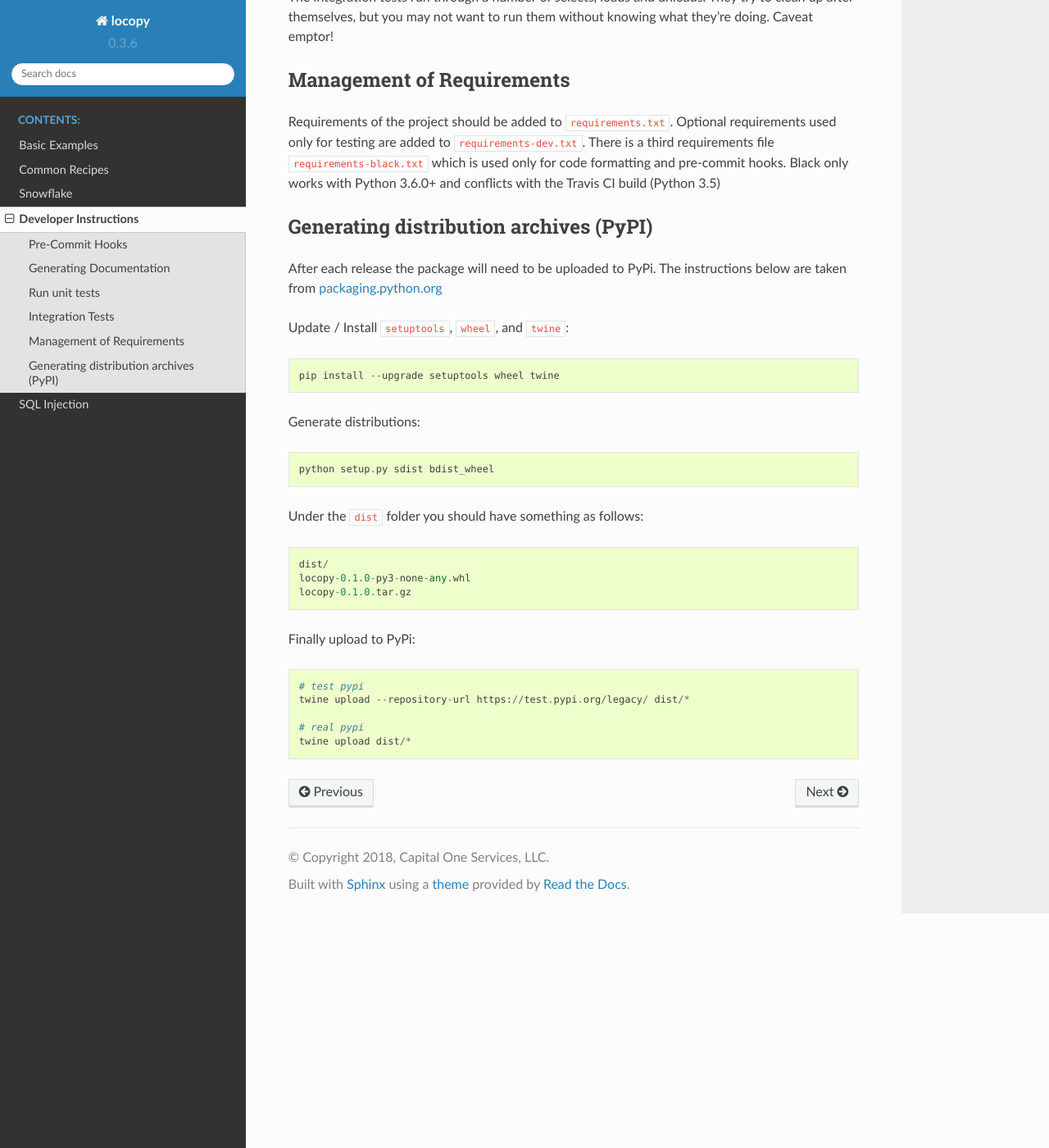
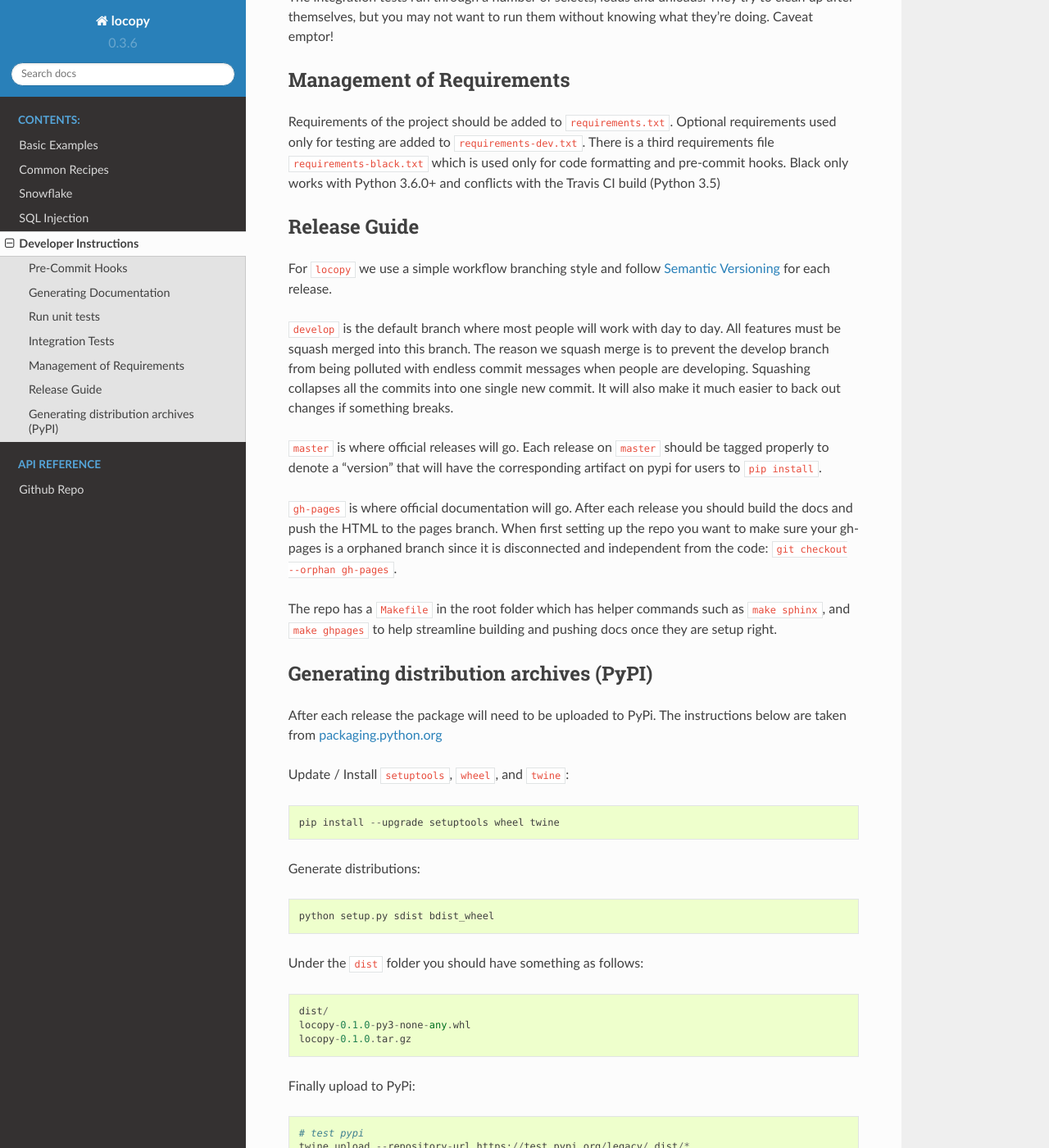
Before and after one commit to capitalone/locopy, a Sphinx documentation site: the page built from docs/source/developer.rst, in a window 1280 px wide and 1400 px high, scrolled down 1890 px. Shown: the whole window at 82% size. Built offline with Sphinx 7.4.7 and the Read the Docs theme 2.0.0, drawn with Linux system fonts in a browser that asks for light colours; pages that are not in the unit, such as notebooks, are missing from menus.

Commit message:
Developer doc updates (#80)
* tweaking index to add API ref section

* adding release section in dev guide

* slight wording change from PR comment

```diff
--- a/docs/source/developer.rst
+++ b/docs/source/developer.rst
@@ -101,6 +101,28 @@
 hooks. Black only works with Python 3.6.0+ and conflicts with the Travis CI build (Python 3.5)
 
 
+Release Guide
+-------------
+
+For ``locopy`` we use a simple workflow branching style and follow
+`Semantic Versioning <https://semver.org/>`_ for each release.
+
+``develop`` is the default branch where most people will work with day to day. All features must be squash merged into
+this branch. The reason we squash merge is to prevent the develop branch from being polluted with endless commit messages
+when people are developing. Squashing collapses all the commits into one single new commit. It will also make it much easier to
+back out changes if something breaks.
+
+``master`` is where official releases will go. Each release on ``master`` should be tagged properly to denote a "version"
+that will have the corresponding artifact on pypi for users to ``pip install``.
+
+``gh-pages`` is where official documentation will go. After each release you should build the docs and push the HTML to
+the pages branch. When first setting up the repo you want to make sure your gh-pages is a orphaned branch since it is
+disconnected and independent from the code: ``git checkout --orphan gh-pages``.
+
+The repo has a ``Makefile`` in the root folder which has helper commands such as ``make sphinx``, and
+``make ghpages`` to help streamline building and pushing docs once they are setup right.
+
+
 
 Generating distribution archives (PyPI)
 ---------------------------------------
```
Also changed, not shown: docs/source/index.rst (+7 -1 lines), .pre-commit-config.yaml.
